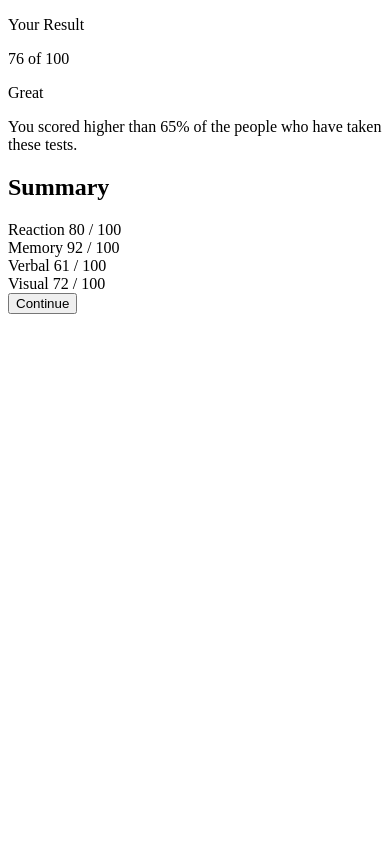
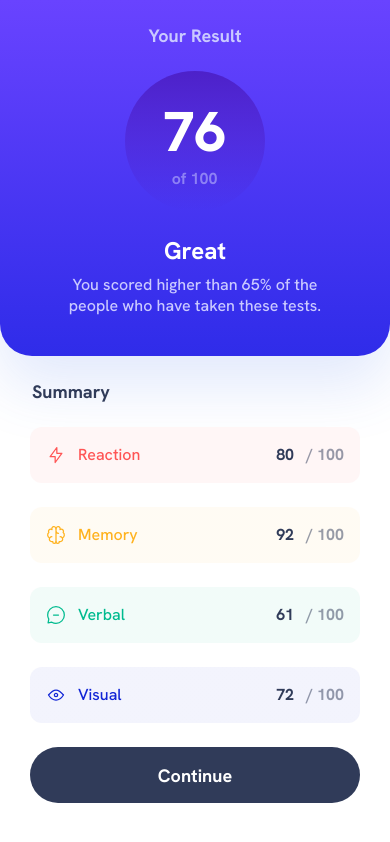
Before and after one commit to VeljkoKnezevic/results-summary-component, a plain HTML site: page index.html in a window 390 px wide. Drawn offline with Linux system fonts and the light colour scheme.

Commit message:
Mobile styling done

```diff
--- a/index.html
+++ b/index.html
@@ -3,48 +3,84 @@
   <head>
     <meta charset="UTF-8" />
     <meta name="viewport" content="width=device-width, initial-scale=1.0" />
-    <!-- displays site properly based on user's device -->
-
+    <link rel="stylesheet" href="./styles/styles.css" />
     <link
       rel="icon"
       type="image/png"
       sizes="32x32"
       href="./assets/images/favicon-32x32.png"
     />
+    <link rel="preconnect" href="https://fonts.googleapis.com" />
+    <link rel="preconnect" href="https://fonts.gstatic.com" crossorigin />
+    <link
+      href="https://fonts.googleapis.com/css2?family=Hanken+Grotesk:wght@500;700;800&display=swap"
+      rel="stylesheet"
+    />
 
     <title>Frontend Mentor | Results summary component</title>
-
-    <!-- Feel free to remove these styles or customise in your own stylesheet 👍 -->
-    <style>
-      .attribution {
-        font-size: 11px;
-        text-align: center;
-      }
-      .attribution a {
-        color: hsl(228, 45%, 44%);
-      }
-    </style>
   </head>
   <body>
-    <div class="result">
-      <p class="result__top-text">Your Result</p>
-      <div class="result__numbers">76 of 100</div>
-      <p class="result__great">Great</p>
-      <p class="result__para">
-        You scored higher than 65% of the people who have taken these tests.
-      </p>
-    </div>
-
-    <h2 class="summary__heading">Summary</h2>
-
-    <div class="summary__card">Reaction 80 / 100</div>
-
-    <div class="summary__card">Memory 92 / 100</div>
-
-    <div class="summary__card">Verbal 61 / 100</div>
-
-    <div class="summary__card">Visual 72 / 100</div>
-
-    <button>Continue</button>
+    <main>
+      <section class="result">
+        <h1 class="result__heading">Your Result</h1>
+        <div class="result__numbers">
+          <p class="result__numbers__score">76</p>
+          <p class="result__numbers__of-100">of 100</p>
+        </div>
+        <p class="result__great">Great</p>
+        <p class="result__para">
+          You scored higher than 65% of the people who have taken these tests.
+        </p>
+      </section>
+      <section class="summary">
+        <h2 class="summary__heading">Summary</h2>
+        <section class="summary__details" id="reaction">
+          <img
+            class="summary__details__image"
+            src="./assets/images/icon-reaction.svg"
+            alt="reaction"
+          />
+          <h3 class="summary__details__category">Reaction</h3>
+          <div class="summary__details__score">
+            80 <span class="summary__details__score--light">/ 100</span>
+          </div>
+        </section>
+        <section class="summary__details" id="memory">
+          <img
+            class="summary__details__image"
+            src="./assets/images/icon-memory.svg"
+            alt="memory"
+          />
+          <h3 class="summary__details__category">Memory</h3>
+          <div class="summary__details__score">
+            92
+            <span class="summary__details__score--light">/ 100</span>
+          </div>
+        </section>
+        <section class="summary__details" id="verbal">
+          <img
+            class="summary__details__image"
+            src="./assets/images/icon-verbal.svg"
+            alt="verbal"
+          />
+          <h3 class="summary__details__category">Verbal</h3>
+          <div class="summary__details__score">
+            61 <span class="summary__details__score--light">/ 100</span>
+          </div>
+        </section>
+        <section class="summary__details" id="visual">
+          <img
+            class="summary__details__image"
+            src="./assets/images/icon-visual.svg"
+            alt="visual"
+          />
+          <h3 class="summary__details__category">Visual</h3>
+          <div class="summary__details__score">
+            72 <span class="summary__details__score--light">/ 100</span>
+          </div>
+        </section>
+        <button class="summary__details__button">Continue</button>
+      </section>
+    </main>
   </body>
 </html>
--- /dev/null
+++ b/styles/styles.scss
@@ -0,0 +1,192 @@
+html {
+  box-sizing: border-box;
+  font-size: 100%;
+}
+
+*,
+*::before,
+*::after {
+  box-sizing: inherit;
+}
+
+body {
+  margin: 0;
+  font-family: "Hanken Grotesk", sans-serif;
+}
+
+p,
+h1,
+h2,
+h3 {
+  margin: 0;
+}
+
+.result {
+  display: flex;
+  flex-direction: column;
+  align-items: center;
+  justify-content: center;
+  padding: 24px 58px 40px 58px;
+  background: linear-gradient(180deg, #7755ff 0%, #6943ff 0.01%, #2f2ce9 100%);
+  box-shadow: 0px 30px 60px rgba(61, 108, 236, 0.15);
+  border-radius: 0px 0px 32px 32px;
+
+  &__heading {
+    margin: 0;
+    font-weight: 700;
+    font-size: 18px;
+    line-height: 23px;
+    text-align: center;
+    color: #cac9ff;
+  }
+
+  &__numbers {
+    margin-top: 24px;
+    background: linear-gradient(
+      180deg,
+      #4d21c9 0%,
+      rgba(37, 33, 201, 0) 100%,
+      rgba(37, 33, 201, 0) 100%
+    );
+    padding: 25px 39px 22px 38px;
+    border-radius: 50%;
+
+    &__score {
+      font-weight: 800;
+      font-size: 56px;
+      line-height: 72px;
+      text-align: center;
+      color: #ffffff;
+      margin: 0;
+    }
+
+    &__of-100 {
+      font-weight: 700;
+      font-size: 16px;
+      line-height: 21px;
+      color: #cac9ff;
+      mix-blend-mode: normal;
+      opacity: 0.52;
+      margin: 0;
+      text-align: center;
+    }
+  }
+
+  &__great {
+    margin-top: 24px;
+    font-weight: 700;
+    font-size: 24px;
+    line-height: 31px;
+    text-align: center;
+    color: #ffffff;
+  }
+
+  &__para {
+    margin-top: 8px;
+    font-weight: 500;
+    font-size: 16px;
+    line-height: 21px;
+    text-align: center;
+    color: #cac9ff;
+  }
+}
+
+.summary {
+  padding: 24px 30px 30px;
+
+  #reaction {
+    color: #ff5555;
+    background: linear-gradient(
+        0deg,
+        rgba(255, 255, 255, 0.95),
+        rgba(255, 255, 255, 0.95)
+      ),
+      #ff5555;
+  }
+
+  #memory {
+    color: #ffb21e;
+    background: linear-gradient(
+        0deg,
+        rgba(255, 255, 255, 0.95),
+        rgba(255, 255, 255, 0.95)
+      ),
+      #ffb21e;
+  }
+
+  #verbal {
+    color: #00bb8f;
+    background: linear-gradient(
+        0deg,
+        rgba(255, 255, 255, 0.95),
+        rgba(255, 255, 255, 0.95)
+      ),
+      #00bb8f;
+  }
+
+  #visual {
+    background: linear-gradient(
+        0deg,
+        rgba(255, 255, 255, 0.95),
+        rgba(255, 255, 255, 0.95)
+      ),
+      #1125d6;
+    color: #1125d6;
+  }
+
+  &__heading {
+    margin-left: 2px;
+    font-weight: 700;
+    font-size: 18px;
+    line-height: 23px;
+    color: #303b59;
+  }
+
+  &__details {
+    margin: 24px 0;
+    display: flex;
+    align-items: center;
+    padding: 17px 16px 18px;
+    border-radius: 12px;
+
+    &__category {
+      margin-left: 12px;
+      font-weight: 500;
+      font-size: 16px;
+      line-height: 21px;
+    }
+
+    &__score {
+      margin-left: auto;
+      font-weight: 700;
+      font-size: 16px;
+      line-height: 21px;
+      text-align: right;
+      color: #303b59;
+
+      &--light {
+        opacity: 0.5;
+        margin-left: 8px;
+      }
+    }
+
+    &__button {
+      background: #303b59;
+      border-radius: 128px;
+      border: none;
+      font-family: "Hanken Grotesk";
+      font-style: normal;
+      font-weight: 700;
+      font-size: 18px;
+      line-height: 23px;
+      text-align: center;
+      color: #ffffff;
+      width: 100%;
+      padding: 17px 0 16px;
+    }
+  }
+
+  &__details + &__details {
+    margin-top: 16px;
+  }
+}
```
Also changed, not shown: styles/styles.css (added), 1 other file.
